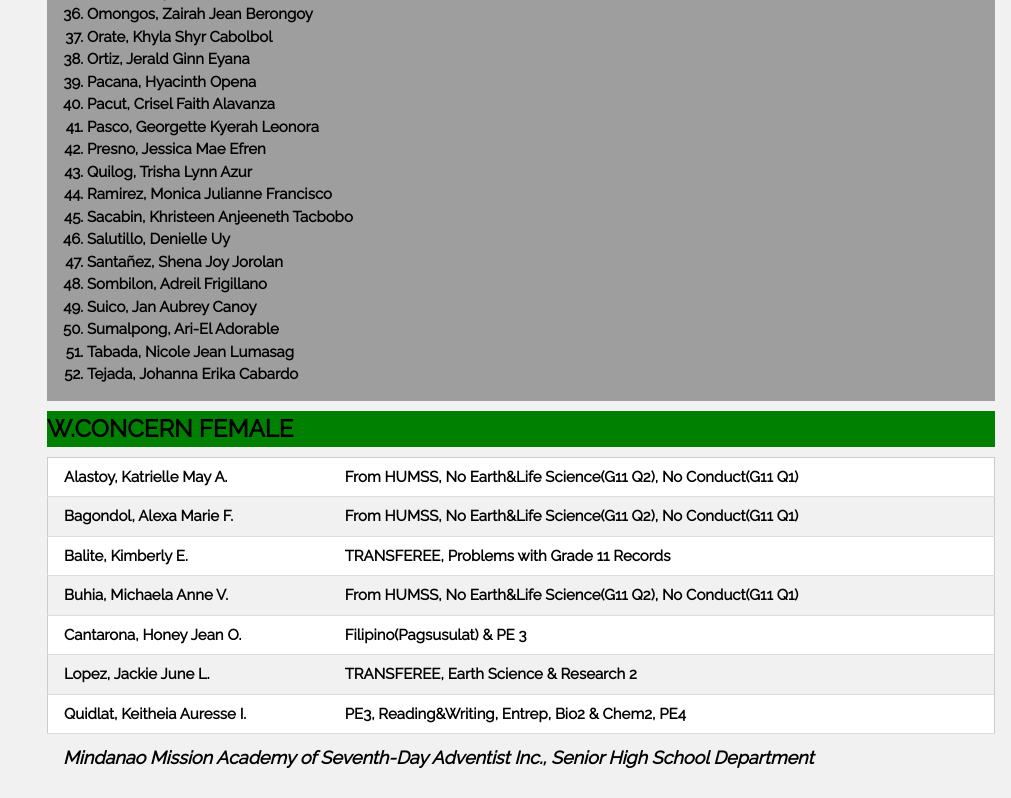
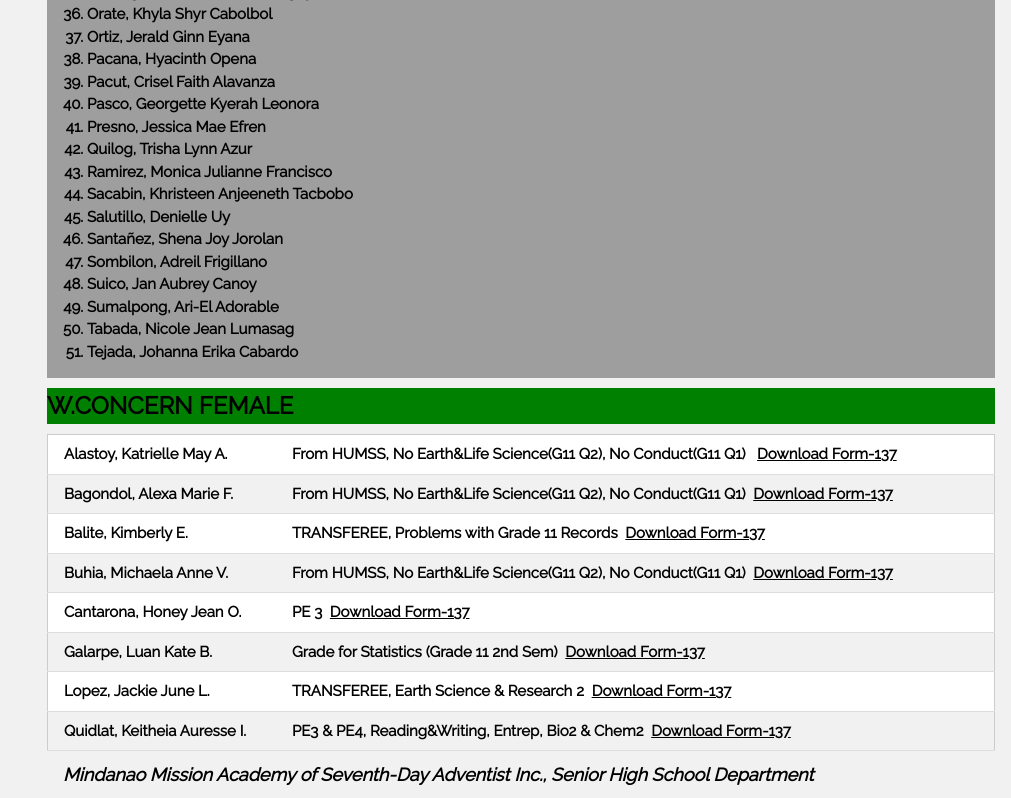
Before and after one commit to mmashsdept/Admin, a plain HTML site: page stemevaluation.html in a window 1280 px wide. Shown: the part 2332-3130 px from the top of the page, without its empty margins (269-1280 px from the left). Drawn offline with nearby package versions, Linux system fonts and the light colour scheme.

Commit message:
Updatedownload

```diff
--- a/stemevaluation.html
+++ b/stemevaluation.html
@@ -223,7 +223,7 @@ html,body,h1,h2,h3,h4,h5 {font-family: "Raleway", sans-serif}
           <li>Cedron, Don Marvin Lagud</li>
           <li>Conol, Rickson Lorenz Ompoy</li>
           <li>Cuevas, Dion Dave Arañoa</li>
-          <li> Estoque, Chauncey Larke Agunod</li>
+          <li>Estoque, Chauncey Larke Agunod</li>
           <li>Galeon, Michael Alan Millari</li>
           <li>Lao-Lao, Reyveenne Raye Reas</li>
           <li>Lawas, Zed Erhardt Bilgera</li>
@@ -253,15 +253,15 @@ html,body,h1,h2,h3,h4,h5 {font-family: "Raleway", sans-serif}
       <table class="w3-table w3-striped w3-bordered w3-border w3-hoverable w3-white">
         <tr>
           <td>Calatrava, Allan</td>
-          <td>Failed PE, Filipino, Stat &nbsp;&nbsp;<a href="#">Download Form-137</a></p></td>
+          <td>PE 3&4, Filipino(Pagsusulat), Statistics &nbsp;&nbsp;<a href="https://drive.google.com/uc?export=download&id=1oqj3xguoATBQ_11-Bh1pNQryd5TabXge">Download Form-137</a></p></td>
         </tr>
         <tr>
           <td>Camansi, Justine Jed V.</td>
-          <td>Entrep, & Immersion &nbsp;&nbsp; <a href="#">Download Form-137</a> </td>
+          <td>EAPP, & No Conduct G11 Q1  &nbsp;&nbsp;<a href="https://drive.google.com/uc?export=download&id=1VpxQqZgUTte510BV7POS8Gy8bqcZnxpY">Download Form-137</a></td>
         </tr>
         <tr>
           <td>Jalop, Jan Victor C.</td>
-          <td>No Conduct Grade G11 1st Sem&nbsp;&nbsp;<a href="#">Download Form-137</a> </td>
+          <td>No Conduct Grade G11 1st Sem&nbsp;&nbsp;<a href="https://drive.google.com/uc?export=download&id=1jRbeq3O2CbdhI5MBrAxFpNGMsyaJrMUf">Download Form-137</a></td>
         </tr>
       </table>
     </strong>
@@ -312,7 +312,7 @@ html,body,h1,h2,h3,h4,h5 {font-family: "Raleway", sans-serif}
             <li>Catipay, Hannah Flor Ugay</li>
             <li>Cayanong, Elyzza Faith Emata</li>
             <li>Doro-On Kassandra Charmella</li>
-            <li>Galarpe, Luan Kate Balabat</li>
+
             <li>Ibabao, Edden Leigh Malagum</li>
             <li>Ibarrat, Haneddie</li>
             <li>Japson, Angela Jane Pastorite</li>
@@ -363,31 +363,35 @@ html,body,h1,h2,h3,h4,h5 {font-family: "Raleway", sans-serif}
 
         <tr>
           <td>Alastoy, Katrielle May A.</td>
-          <td>From HUMSS, No Earth&Life Science(G11 Q2), No Conduct(G11 Q1)</td>
+          <td>From HUMSS, No Earth&Life Science(G11 Q2), No Conduct(G11 Q1) &nbsp;&nbsp;<a href="https://drive.google.com/uc?export=download&id=1GLNGcVQ_yOTBv_nKhHHoywWCAItSZVgP">Download Form-137</a></td>
         </tr>
         <tr>
           <td>Bagondol, Alexa Marie F.</td>
-          <td>From HUMSS, No Earth&Life Science(G11 Q2), No Conduct(G11 Q1)</td>
+          <td>From HUMSS, No Earth&Life Science(G11 Q2), No Conduct(G11 Q1)&nbsp;&nbsp;<a href="https://drive.google.com/uc?export=download&id=1JNiozoXGrKg6cKwDpLIVObYne5kXLB-U">Download Form-137</a></td>
         </tr>
         <tr>
           <td>Balite, Kimberly E.</td>
-          <td>TRANSFEREE, Problems with Grade 11 Records</td>
+          <td>TRANSFEREE, Problems with Grade 11 Records&nbsp;&nbsp;<a href="https://drive.google.com/uc?export=download&id=1_-RqFrR3OhH-pA_Jo8XPWtyP5ABBW3UQ">Download Form-137</a></td>
         </tr>
         <tr>
           <td>Buhia, Michaela Anne V.</td>
-          <td>From HUMSS, No Earth&Life Science(G11 Q2), No Conduct(G11 Q1)</td>
+          <td>From HUMSS, No Earth&Life Science(G11 Q2), No Conduct(G11 Q1)&nbsp;&nbsp;<a href="https://drive.google.com/uc?export=download&id=1BnuDgS5BNHwhz069LXnz84ujCvBqT5B4">Download Form-137</a></td>
         </tr>
         <tr>
           <td>Cantarona, Honey Jean O.</td>
-          <td>Filipino(Pagsusulat) & PE 3</td>
+          <td>PE 3&nbsp;&nbsp;<a href="https://drive.google.com/uc?export=download&id=10IqgaRKgXeH6tQKPN0H045Vmp3lxhANo">Download Form-137</a></td>
+        </tr>
+        <tr>
+          <td>Galarpe, Luan Kate B.</td>
+          <td>Grade for Statistics (Grade 11 2nd Sem)&nbsp;&nbsp;<a href="https://drive.google.com/uc?export=download&id=1juEhKgVrR-HKcSwqmNgTKKgeWiF7-j6w">Download Form-137</a></td>
         </tr>
         <tr>
           <td>Lopez, Jackie June L.</td>
-          <td>TRANSFEREE, Earth Science & Research 2</td>
+          <td>TRANSFEREE, Earth Science & Research 2&nbsp;&nbsp;<a href="https://drive.google.com/uc?export=download&id=1TJEKWI6gyYtSILDnfbIvLBbbA-OiBmog">Download Form-137</a></td>
         </tr>
         <tr>
           <td>Quidlat, Keitheia Auresse I.</td>
-          <td>PE3, Reading&Writing, Entrep, Bio2 & Chem2, PE4</td>
+          <td>PE3 & PE4, Reading&Writing, Entrep, Bio2 & Chem2&nbsp;&nbsp;<a href="https://drive.google.com/uc?export=download&id=1s9xcGenN2Y3G-YU_BIiV4QyQQfcOrB4W">Download Form-137</a></td>
         </tr>
       </strong>
     </table>
```
